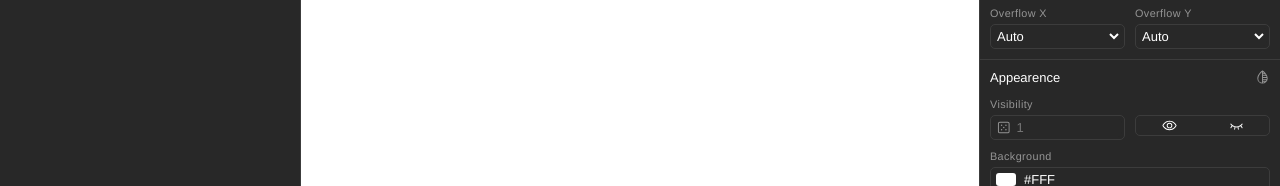
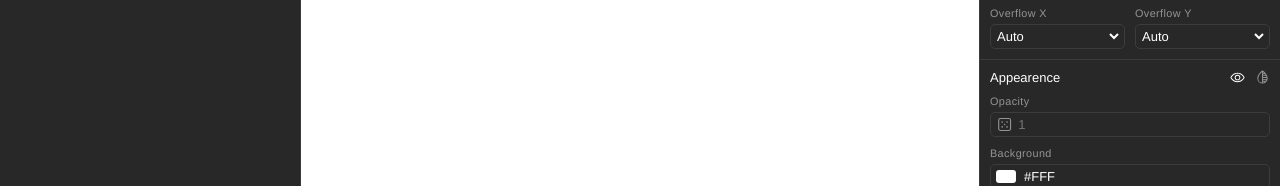
Before and after one commit to Gacktto/Graphyr, a React (Vite) app: page / in a window 1280 px wide. Shown: the part 460-646 px from the top of the page. Built offline with nearby package versions, Linux system fonts and the light colour scheme.

Commit message:
refactor: Appearence Section. Visibility button location was changed

```diff
--- a/src/components/GUI/Rightbar/sections/AppearenceSection.tsx
+++ b/src/components/GUI/Rightbar/sections/AppearenceSection.tsx
@@ -43,6 +43,13 @@ export const AppearanceSection: React.FC<AppearanceSectionProps> = React.memo(
         const capitalize = (s: string | undefined | null) => s ? s.charAt(0).toUpperCase() + s.slice(1) : '';
         const isBlendActive = selectedElement?.style?.mixBlendMode && selectedElement.style.mixBlendMode !== 'normal';
 
+        const isVisible = selectedElement?.style?.display !== 'none';
+
+        const handleVisibilityToggle = () => {
+            const newDisplay = isVisible ? 'none' : 'flex';
+            onStyleChange({ display: newDisplay });
+        };
+
         return (
             <div className={styles.section}>
                 <div
@@ -51,7 +58,21 @@ export const AppearanceSection: React.FC<AppearanceSectionProps> = React.memo(
                 >
                     <div className={styles.row} style={{justifyContent: "space-between"}}>
                         Appearence
-                        <div style={{ position: 'relative' }}>
+                        <div className={styles.row} style={{justifyContent: "end", alignItems: "center"}}>
+                            {isVisible ? (
+                                <EyeIcon
+                                    className={`${styles.icon} ${styles.button}`}
+                                    style={{opacity: 1}}
+                                    onClick={handleVisibilityToggle}
+                                />
+                            ) : (
+                                <EyeClosedIcon
+                                    className={`${styles.icon} ${styles.button}`}
+                                    style={{opacity: 0.5}}
+                                    onClick={handleVisibilityToggle}
+                                />
+                            )}
+                            <div style={{ position: 'relative', display: "flex", alignItems: "center", justifyContent: "center" }}>
                                 <DropHalfIcon
                                     className={`${styles.icon} ${styles.button}`}
                                     style={{opacity: isBlendActive ? 1 : 0.5}}
@@ -71,6 +92,7 @@ export const AppearanceSection: React.FC<AppearanceSectionProps> = React.memo(
                                                 key={mode}
                                                 className={`${styles.dropdownOption} ${selectedElement?.style?.mixBlendMode === mode ? styles.active : ''}`}
                                                 onClick={() => handleBlendModeChange(mode)}
+                                                style={{cursor: "pointer"}}
                                             >
                                                 {capitalize(mode)}
                                             </div>
@@ -78,11 +100,13 @@ export const AppearanceSection: React.FC<AppearanceSectionProps> = React.memo(
                                     </div>
                                 )}
                             </div>
+
+                        </div>
                     </div>
                     {/* Row Start */}
                     <div className={styles.row}>
                         <div className={`${styles.group} ${styles.fill}`}>
-                            <div className={styles.groupTitle}>Visibility</div>
+                            <div className={styles.groupTitle}>Opacity</div>
                             <div
                                 className={`${styles.group} ${styles.fill}`}
                                 style={{ flexDirection: 'row', gap: '10px' }}
@@ -107,22 +131,6 @@ export const AppearanceSection: React.FC<AppearanceSectionProps> = React.memo(
                                                 opacity: value || undefined,
                                             });
                                         }}
-                                    />
-                                </div>
-                                <div
-                                    className={`${styles.groupContent} ${styles.buttonOptions}`}
-                                >
-                                    <EyeIcon
-                                        className={`${styles.icon} ${styles.button}`}
-                                        onClick={() =>
-                                            onStyleChange({ display: 'flex' })
-                                        }
-                                    />
-                                    <EyeClosedIcon
-                                        className={`${styles.icon} ${styles.button}`}
-                                        onClick={() =>
-                                            onStyleChange({ display: 'none' })
-                                        }
                                     />
                                 </div>
                             </div>
```
Lines whose indentation alone changed are shown as unchanged.
